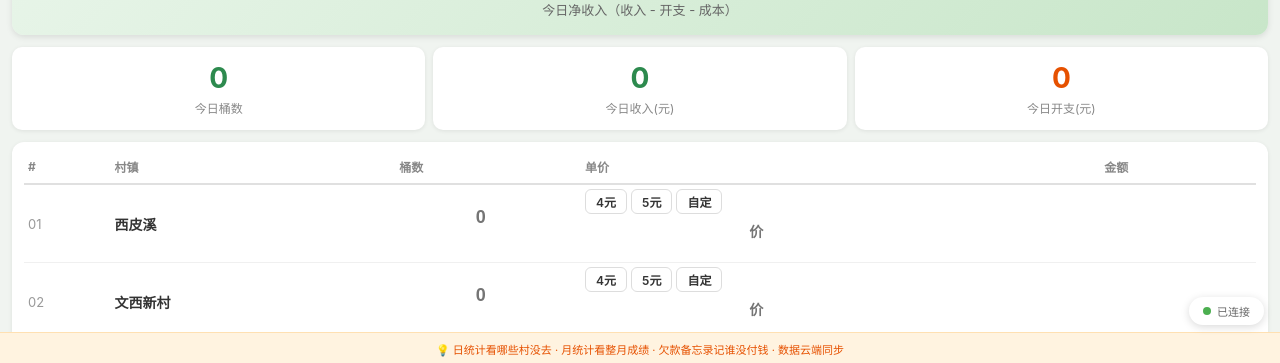
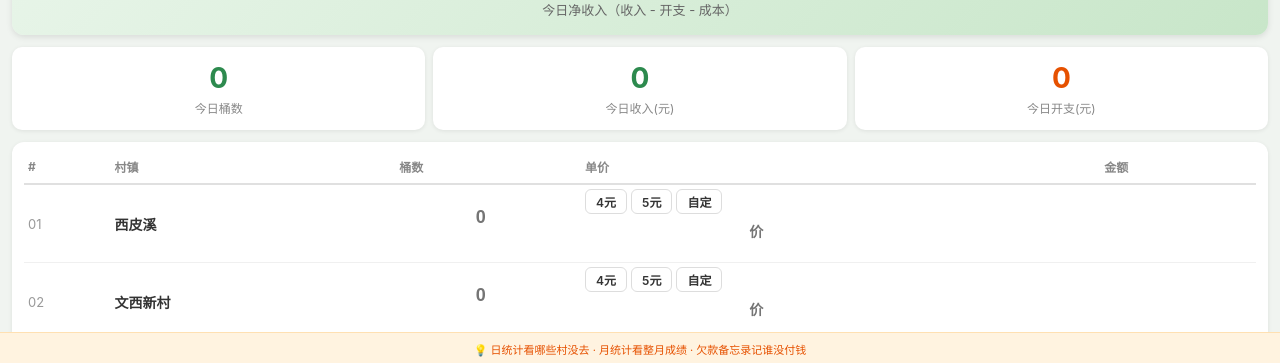
Before and after one commit to popmyshu/water, a plain HTML site: page index.html in a window 1280 px wide. Shown: the part 435-798 px from the top of the page. Drawn offline with Linux system fonts and the light colour scheme; no server answers.

Commit message:
【删除同步指示灯】移除右下角同步状态指示器和相关CSS

```diff
--- a/index.html
+++ b/index.html
@@ -560,32 +560,6 @@ input:focus, select:focus { outline: none; border-color: #2d8a4e; background: wh
   padding: 8px 10px;
   font-size: 14px;
 }
-
-/* 同步状态指示器 */
-.sync-indicator {
-  position: fixed;
-  bottom: 40px;
-  right: 16px;
-  background: white;
-  border-radius: 20px;
-  padding: 6px 14px;
-  font-size: 11px;
-  color: #666;
-  box-shadow: 0 2px 8px rgba(0,0,0,0.15);
-  z-index: 200;
-  display: flex;
-  align-items: center;
-  gap: 6px;
-}
-.sync-dot {
-  width: 8px;
-  height: 8px;
-  border-radius: 50%;
-  background: #4caf50;
-}
-.sync-dot.syncing { background: #ff9800; animation: pulse 1s infinite; }
-.sync-dot.error { background: #f44336; }
-@keyframes pulse { 0%,100% { opacity: 1; } 50% { opacity: 0.4; } }
 
 /* 加载遮罩 */
 .loading-overlay {
@@ -1151,12 +1125,7 @@ input:focus, select:focus { outline: none; border-color: #2d8a4e; background: wh
 </div>
 
 <div style="position:fixed;bottom:0;left:0;right:0;background:#fff3e0;padding:8px 16px;text-align:center;font-size:11px;color:#e65100;border-top:1px solid #ffe0b2;">
-💡 日统计看哪些村没去 · 月统计看整月成绩 · 欠款备忘录记谁没付钱 · 数据云端同步
-</div>
-
-<div class="sync-indicator" id="syncIndicator">
-  <div class="sync-dot" id="syncDot"></div>
-  <span id="syncText">已连接</span>
+💡 日统计看哪些村没去 · 月统计看整月成绩 · 欠款备忘录记谁没付钱
 </div>
 
 <script>
```
